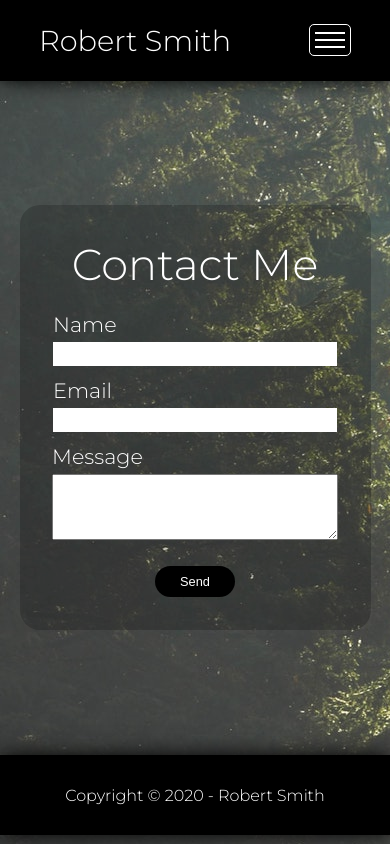
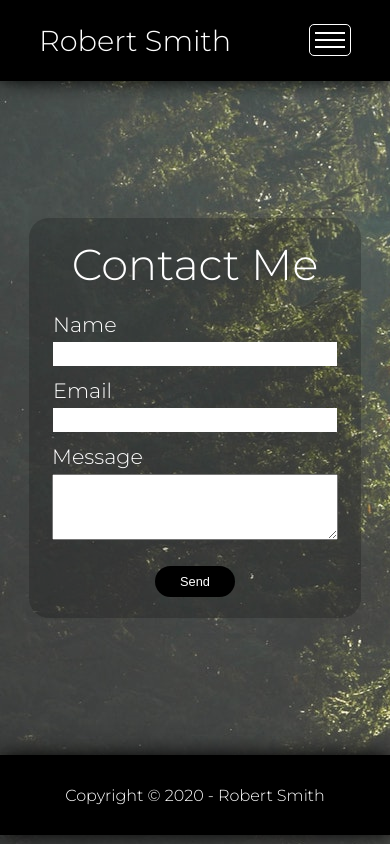
Before and after one commit to BrenoBrasilFR/RobertSmithPortfolio, a plain HTML site: page contact.html in a window 390 px wide. Drawn offline with Linux system fonts and the light colour scheme.

Commit message:
Corrections

```diff
--- a/css/style.css
+++ b/css/style.css
@@ -407,7 +407,7 @@ nav > ul > li > a:hover {
     justify-content: center;
     align-items: center;
     background-color: rgba(0, 0, 0, 0.2);
-    width: 470px;
+    width: 480px;
     height: 430px;
     border-radius: 20px;
 }
@@ -423,7 +423,7 @@ nav > ul > li > a:hover {
 .input-form label {
     color: white;
     font-size: 1.4rem;
-    font-weight: 300;
+    font-weight: 200;
     font-family: "Montserrat";
     margin-bottom: 5px;
 }
@@ -664,9 +664,8 @@ form > input:hover {
     }
 
     #inner-contact-form {
-        width: 90%;
-        height: 425px;
-        background-color: rgba(0, 0, 0, 0.2);
+        width: 85%;
+        height: 400px;
     }
 
     .input-form label {
@@ -680,6 +679,10 @@ form > input:hover {
     .input-form textarea {
         width: 280px;
     }
+
+    .input-form label {
+        font-weight: 300;
+    }
 }
 
 @media (max-width: 1024px) and (min-device-width: 481px) {
```
Also changed, not shown: index.html (+2 -0 lines).
